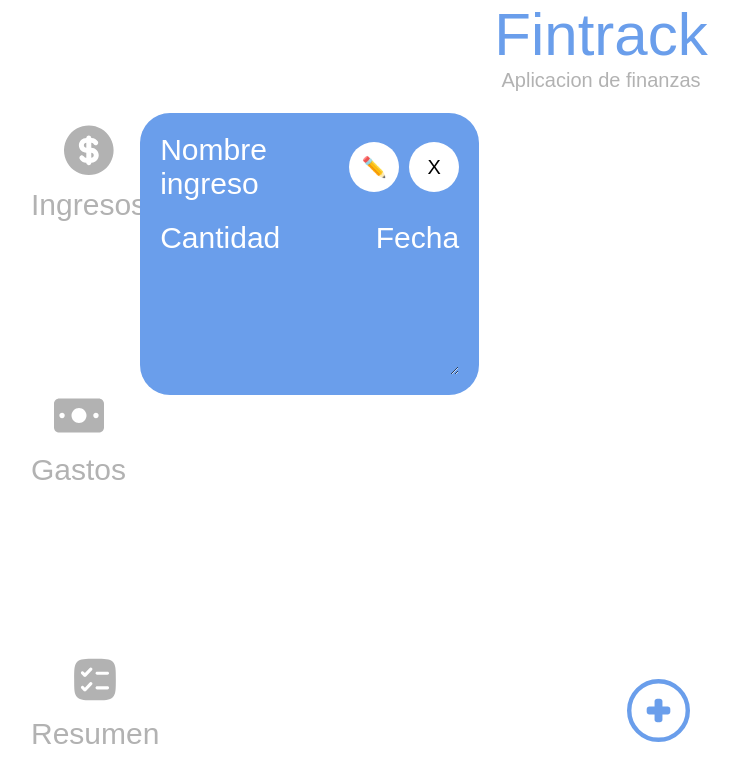
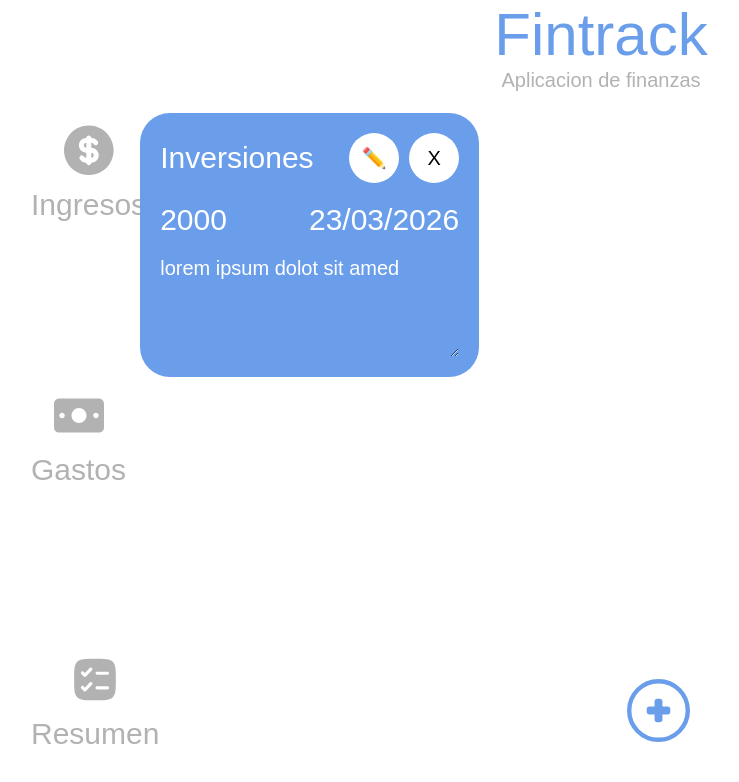
Before and after one commit to lpmvdev7/Fintrack, an Angular app: page / in a window 1280 px wide. Shown: the top 782 px of the page, without its empty margins (39-778 px from the left). Built offline with nearby package versions, Linux system fonts and the light colour scheme; a web font is replaced by a local one.

Commit message:
addItem(feature): agregar gastos

```diff
--- /dev/null
+++ b/src/app/gastos.ts
@@ -0,0 +1,8 @@
+export const gastos = [
+    {
+        nombre: "Supermercado",
+        cantidad: "5000",
+        fecha: "24/03/2026",
+        descripcion: "lorem ipsum dolot sit amed"
+    }
+]
--- a/src/app/header/header.component.css
+++ b/src/app/header/header.component.css
@@ -1,6 +1,18 @@
 *{
     font-family: var(--font-family);
 }
+
+@keyframes aparecer {
+  from {
+    opacity: 0;
+    transform: translateY(20px);
+  }
+  to {
+    opacity: 1;
+    transform: translateY(0);
+  }
+}
+
 h1{
     font-size: 60px;
     text-align: center;
@@ -8,6 +20,7 @@
     margin: 0;
     color: var(--fintrackblue);
     font-weight: 100;
+    animation: aparecer 0.4s ease-out forwards;
 }
 
 p{
@@ -15,4 +28,6 @@
     font-size: var(--font-phone-size);
     text-align: center;
     color: var(--fintrackgray);
+    animation: aparecer 0.4s ease-out forwards;
+
 }
--- a/src/app/ingresos.ts
+++ b/src/app/ingresos.ts
@@ -1,7 +1,7 @@
 export const ingresos = [
     {
         nombre: "Inversiones",
-        cantidad: 2000,
+        cantidad: "2000",
         fecha: "23/03/2026",
         descripcion: "lorem ipsum dolot sit amed"
     }
--- a/src/app/main-container/section/add-item/add-item.component.html
+++ b/src/app/main-container/section/add-item/add-item.component.html
@@ -7,7 +7,7 @@
     <form action="" (ngSubmit)="onSubmit()">
         <div>
             <label for="Nombre"></label>
-            <input type="text" id="Nombre" placeholder="Nombre" name="nombre" [(ngModel)]="nombreFuenteIngreso">
+            <input type="text" id="Nombre" placeholder="Nombre" name="nombre" [(ngModel)]="nombre">
         </div>
         <div>
             <label for="Cantidad"></label>
@@ -15,12 +15,12 @@
         </div>
         <div>
           <label for="Fecha"></label>
-          <input type="date" id="Fecha" placeholder="Fecha">
+          <input type="date" id="Fecha" name="fecha" placeholder="Fecha" [(ngModel)]="fecha">
         </div>
 
         <div>
           <label for="descripcion"></label>
-          <textarea name="descripcion" id="descripcion"></textarea>
+          <textarea name="descripcion" id="descripcion" [(ngModel)]="descripcion"></textarea>
         </div>
         <button type="submit">Confirmar</button>
     </form>
--- a/src/app/main-container/section/add-item/add-item.component.ts
+++ b/src/app/main-container/section/add-item/add-item.component.ts
@@ -1,6 +1,7 @@
 import { Component, EventEmitter, Input, Output } from '@angular/core';
 import { FormsModule } from '@angular/forms';
 import { ingresos } from '../../../ingresos';
+import { gastos } from '../../../gastos';
 
 @Component({
   selector: 'app-add-item',
@@ -13,8 +14,8 @@
 
   @Input({required:true}) itemCategoria ?:string
 
-  nombreFuenteIngreso = ""
-  cantidad = 0
+  nombre = ""
+  cantidad = ""
   fecha = ""
   descripcion = ""
 
@@ -26,8 +27,13 @@
 
   // Metodo que se activa al enviar el formulario
   onSubmit(){
-    ingresos.push({nombre: this.nombreFuenteIngreso, cantidad: this.cantidad, fecha: this.fecha, descripcion: this.descripcion})
-    console.log(ingresos)
+    if (this.itemCategoria === "Nuevo Ingreso"){
+      ingresos.push({nombre: this.nombre, cantidad: this.cantidad, fecha: this.fecha, descripcion: this.descripcion})
+    }else if(this.itemCategoria === "Nuevo Gasto"){
+      gastos.push({nombre: this.nombre, cantidad: this.cantidad, fecha: this.fecha, descripcion: this.descripcion})
+    }
+    console.log(...ingresos)
+    console.log(...gastos)
     this.close.emit()
   }
 }
--- a/src/app/main-container/section/container-items/container-items.component.html
+++ b/src/app/main-container/section/container-items/container-items.component.html
@@ -1,6 +1,13 @@
 <section>
-    @for (item of arrayIngresos ; track $index) {
+
+    @if(itemSelected === "Ingresos"){
+        @for (item of arrayIngresos ; track $index) {
         <!-- <app-item nombre="{item.nombre}" cantidad="{item.cantidad}"></app-item> -->
-         <app-item nombre="{{item.nombre}}" cantidad="{{item.cantidad}}"></app-item>
+        <app-item nombre="{{item.nombre}}" cantidad="{{item.cantidad}}" fecha="{{item.fecha}}" descripcion="{{item.descripcion}}"></app-item>
+        }
+    }@else {
+        @for (item of arrayGastos; track $index){
+            <app-item nombre="{{item.nombre}}" cantidad="{{item.cantidad}}" fecha="{{item.fecha}}" descripcion="{{item.descripcion}}"></app-item>
+        }
     }
 </section>
--- a/src/app/main-container/section/container-items/container-items.component.ts
+++ b/src/app/main-container/section/container-items/container-items.component.ts
@@ -1,6 +1,7 @@
-import { Component } from '@angular/core';
+import { Component, Input } from '@angular/core';
 import { Item } from "./item/item.component";
 import { ingresos } from '../../../ingresos';
+import { gastos } from '../../../gastos';
 
 @Component({
   selector: 'app-container-items',
@@ -10,5 +11,7 @@
 })
 export class ContainerItems {
 
+  @Input()itemSelected ?: string
+  arrayGastos = gastos
   arrayIngresos = ingresos
 }
--- a/src/app/main-container/section/container-items/item/item.component.html
+++ b/src/app/main-container/section/container-items/item/item.component.html
@@ -7,7 +7,7 @@
 <div class="main">
   <header>
     <div>
-      <span>Nombre ingreso</span>
+      <span>{{nombre}}</span>
       <aside>
         <button>
           ✏️
@@ -18,9 +18,9 @@
       </aside>
     </div>
     <div>
-      <span>Cantidad</span>
-      <span>Fecha</span>
+      <span>{{cantidad}}</span>
+      <span>{{fecha}}</span>
     </div>
   </header>
-  <textarea name="" id="" readonly></textarea>
+  <textarea name="" id="" readonly>{{descripcion}}</textarea>
 </div>
--- a/src/app/main-container/section/container-items/item/item.component.ts
+++ b/src/app/main-container/section/container-items/item/item.component.ts
@@ -15,4 +15,6 @@
   // @Input({required: true}) itemId?: number
   @Input({required: true }) nombre ?: string
   @Input({required: true}) cantidad ?: string
+  @Input({required: true}) fecha?: string
+  @Input({required: true}) descripcion?: string
 }
--- a/src/app/main-container/section/section.component.html
+++ b/src/app/main-container/section/section.component.html
@@ -1,19 +1,21 @@
 <section>
-    <!-- Aqui ira botonAdd -->
-
-    @if (isBotonAddPressed && itemSelected === "Ingresos") {
-        <app-add-item itemCategoria="Nuevo Ingreso" (close)="onCloseAddItem()"></app-add-item>
-    }@else if (isBotonAddPressed && itemSelected === "Gastos") {
-        <app-add-item itemCategoria="Nuevo Gasto" (close)="onCloseAddItem()"></app-add-item>
+    @if (itemSelected === "Ingresos") {
+        @if (isBotonAddPressed) {
+            <app-boton-add (botonAddTouch)="onTouchBotonAdd($event)"></app-boton-add>
+            <app-add-item itemCategoria="Nuevo Ingreso" (close)="onCloseAddItem()"></app-add-item>
+        }@else if (arrayIngresos.length !== 0) {
+            <app-container-items itemSelected="Ingresos"></app-container-items>
+            <app-boton-add (botonAddTouch)="onTouchBotonAdd($event)"></app-boton-add>
+        }
+    }@else if (itemSelected === "Gastos") {
+        @if(isBotonAddPressed){
+            <app-add-item itemCategoria="Nuevo Gasto" (close)="onCloseAddItem()"></app-add-item>
+        }@else if (arrayGastos.length !== 0) {
+            <app-container-items itemSelected="Gastos"></app-container-items>
+            <app-boton-add (botonAddTouch)="onTouchBotonAdd($event)"></app-boton-add>
+        }
+    }@else{
+        <p>Pagina de resumen</p>
+        <!-- Aqui colocaremos el componente de grafico -->
     }
-
-    @if (arrayIngresos.length === 0) {
-        <app-boton-add (botonAddTouch)="onTouchBotonAdd($event)"></app-boton-add>
-    }@else {
-        <!-- Componente contenedor de los items -->
-        <app-container-items></app-container-items>
-        <app-boton-add (botonAddTouch)="onTouchBotonAdd($event)"></app-boton-add>
-    }
-
-    <!-- <app-total></app-total> -->
 </section>
--- a/src/app/main-container/section/section.component.ts
+++ b/src/app/main-container/section/section.component.ts
@@ -4,6 +4,7 @@
 import { ContainerItems } from "./container-items/container-items.component";
 import { Total } from "./total/total.component";
 import { ingresos } from '../../ingresos';
+import { gastos } from '../../gastos';
 
 @Component({
   selector: 'app-section',
@@ -16,6 +17,7 @@
   @Input() itemSelected = ""
 
   arrayIngresos = ingresos
+  arrayGastos = gastos
 
   isBotonAddPressed = false
 
--- a/src/styles.css
+++ b/src/styles.css
@@ -13,9 +13,21 @@
     --font-tablet-size: 30px
 
 }
+@keyframes aparecer {
+  from {
+    opacity: 0;
+    transform: translateY(20px);
+  }
+  to {
+    opacity: 1;
+    transform: translateY(0);
+  }
+}
 
 body{
     padding: 0;
     margin: 0;
     box-sizing: border-box;
+      animation: aparecer 0.4s ease-out forwards;
+
 }
```
